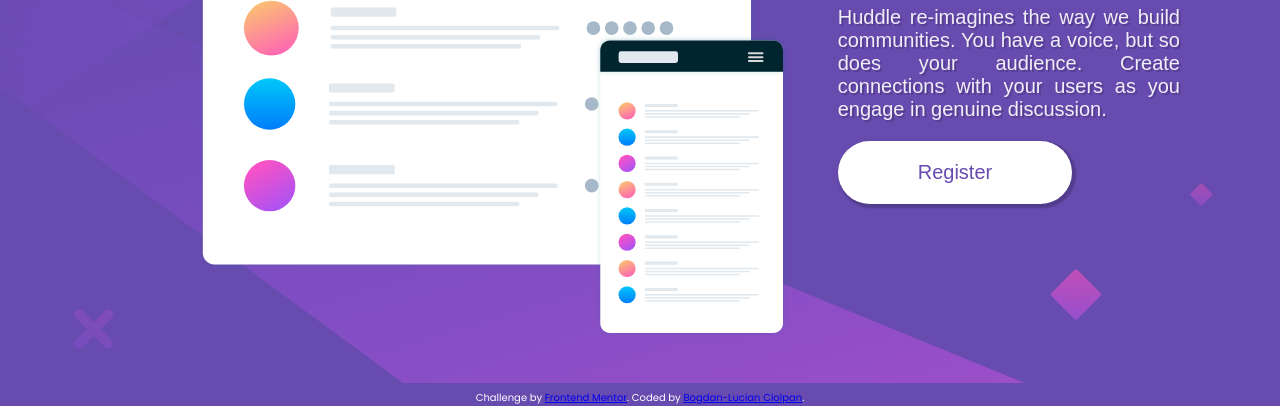
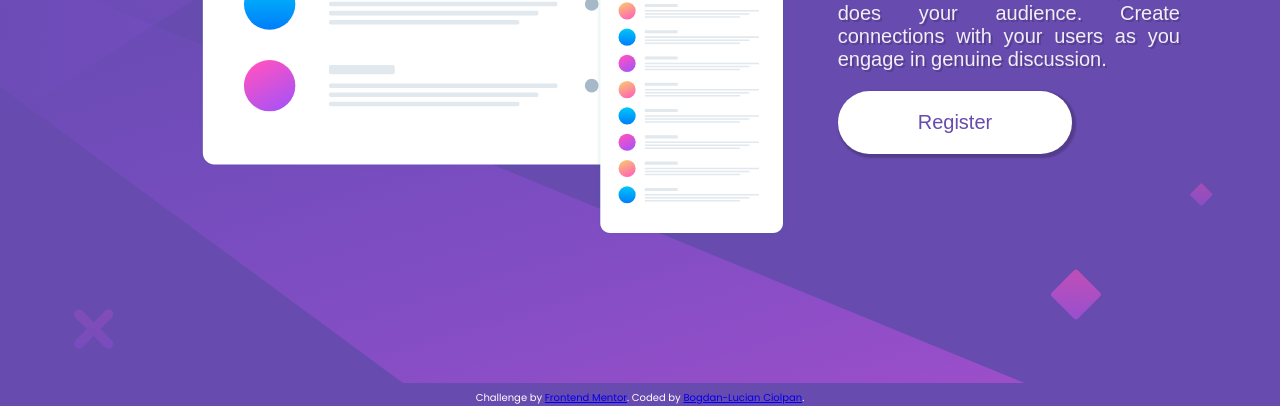
Before and after one commit to bogdanis12/bogdanis12huddlelandingpage.github.io, a plain HTML site: page index.html in a window 1280 px wide. Shown: the part 394-800 px from the top of the page. Drawn offline with Linux system fonts and the light colour scheme.

Commit message:
update 6

```diff
--- a/styles/style.scss
+++ b/styles/style.scss
@@ -21,6 +21,8 @@ body {
   background-repeat: no-repeat;
   background-color: hsl(257, 40%, 49%);
   color: white;
+  height: 100%;
+  min-height: 100vh;
 }
 .grid-container {
   display: grid;
@@ -43,11 +45,11 @@ body {
     grid-row-start: 2;
     grid-row-end: 3;
     align-self: center;
-    text-align: start;
-    margin-top: 20rem;
-
+    text-align: center;
+    margin-top: 10rem;
     .illustration-mockup-wrapper {
       max-width: 100%;
+
       align-self: center;
     }
   }
@@ -98,6 +100,12 @@ body {
       text-align: center;
       font-size: 2rem;
       cursor: pointer;
+      transition: 3ms ease-in-out;
+    }
+    button:hover {
+      transition: 3ms ease-in-out;
+      background-color: hsl(300, 69%, 71%);
+      color: white;
     }
   }
   footer {
```
Also changed, not shown: styles/style.css, 1 other file.
